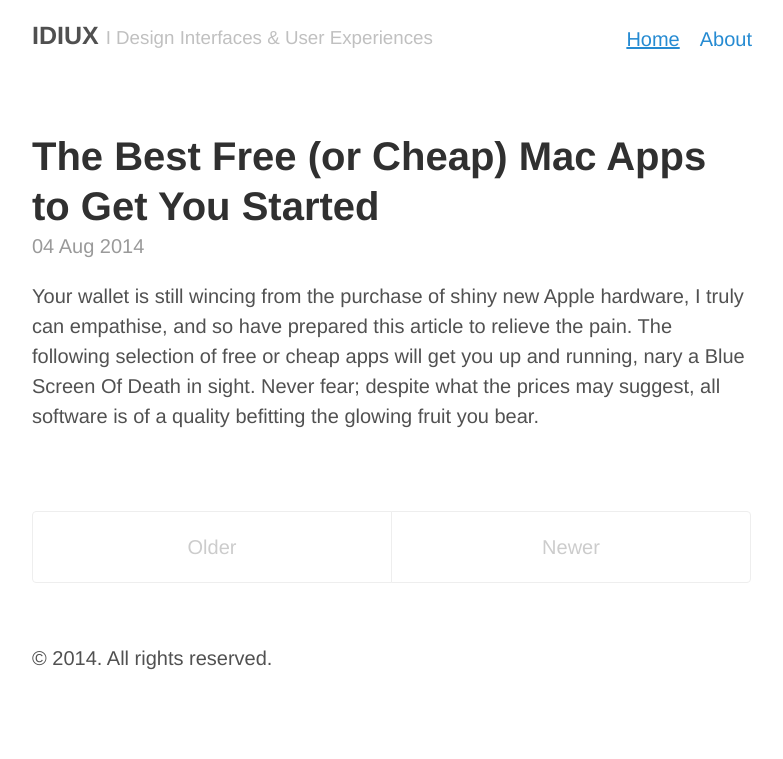
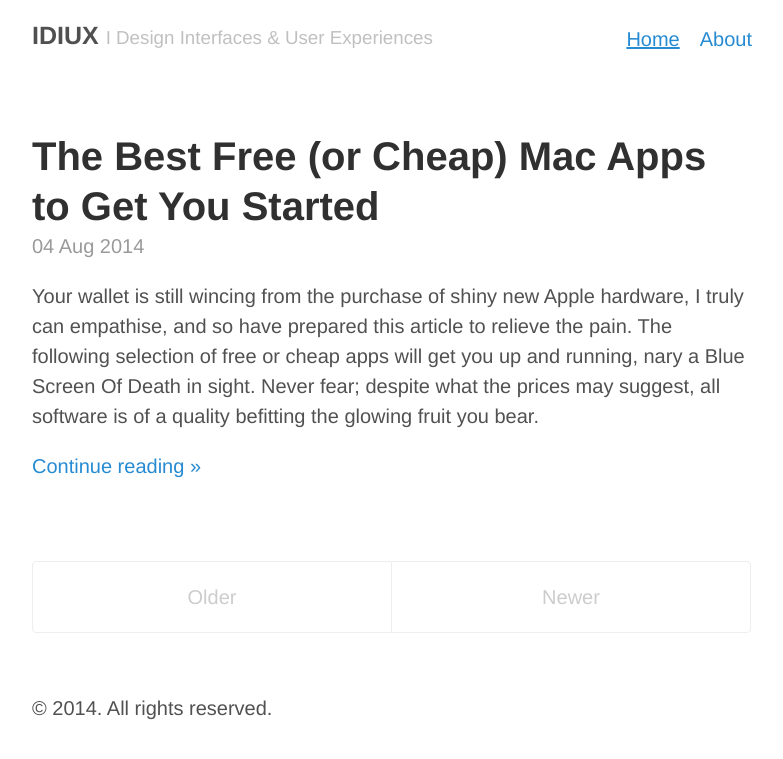
Before and after one commit to IDIUX/idiux.github.io, a Jekyll site: the page built from index.html, in a window 1280 px wide. Shown: the top 759 px of the page, without its empty margins (248-1031 px from the left). Built offline with Jekyll 4.4.1, drawn with Linux system fonts in a browser that asks for light colours; Markdown is read by kramdown in place of the engine named in the settings; the list of posts is cut into pages by our own code.

Commit message:
Add basic Continue Reading link to posts on Home

```diff
--- a/index.html
+++ b/index.html
@@ -15,6 +15,8 @@ title: Home
     <span class="post-date">{{ post.date | date_to_string }}</span>
 
     {{ post.excerpt }}
+
+      <a href="{{ post.url }}">Continue reading &raquo;</a>
   </div>
   {% endfor %}
 </div>
```
